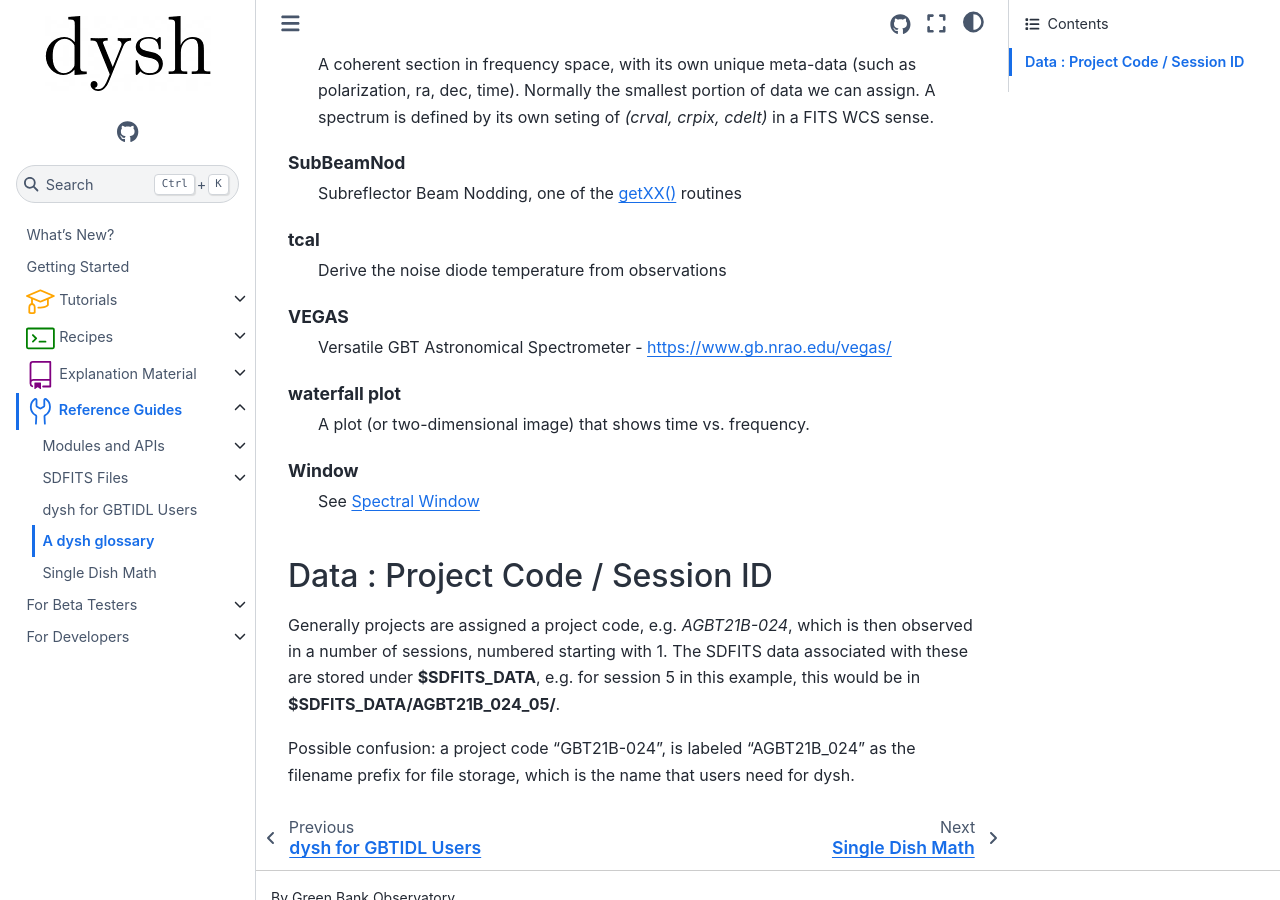
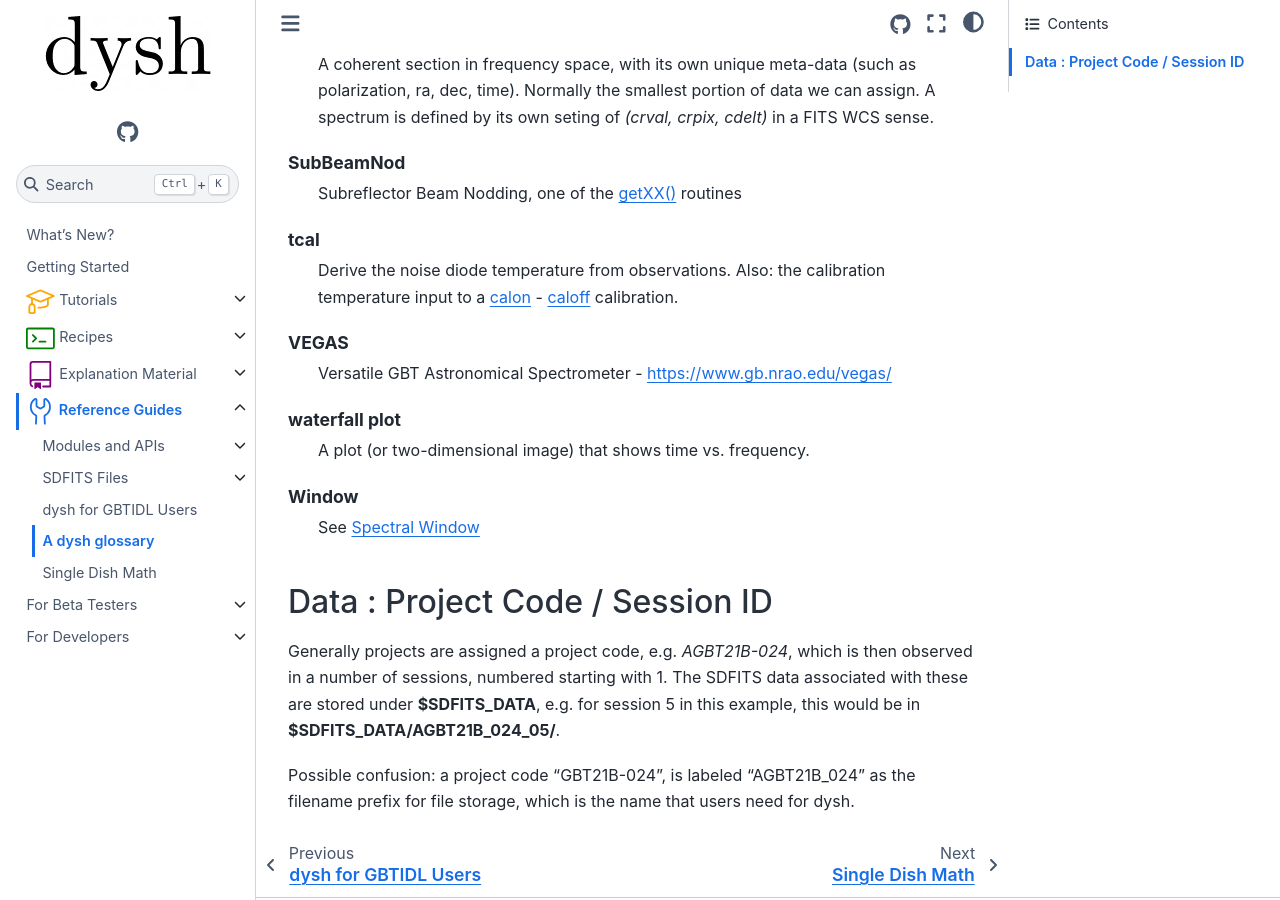
Before and after one commit to GreenBankObservatory/dysh, a Sphinx documentation site: the page built from docs/source/reference/glossary.rst, in a window 1280 px wide and 900 px high, scrolled down 6722 px. Built offline with Sphinx 7.4.7 and the Sphinx Book theme 1.1.4, drawn with Linux system fonts in a browser that asks for light colours; pages that are not in the unit, such as notebooks, are missing from menus.

Commit message:
calon/off

```diff
--- a/docs/source/reference/glossary.rst
+++ b/docs/source/reference/glossary.rst
@@ -308,7 +308,8 @@ In this glossary we also note overloaded terms.
       Subreflector Beam Nodding, one of the :term:`getXX()` routines
 
     tcal
-      Derive the noise diode temperature from observations
+      Derive the noise diode temperature from observations. Also: the calibration temperature
+      input to a :term:`calon` - :term:`caloff` calibration.
 
     VEGAS
       Versatile GBT Astronomical Spectrometer - https://www.gb.nrao.edu/vegas/
```
